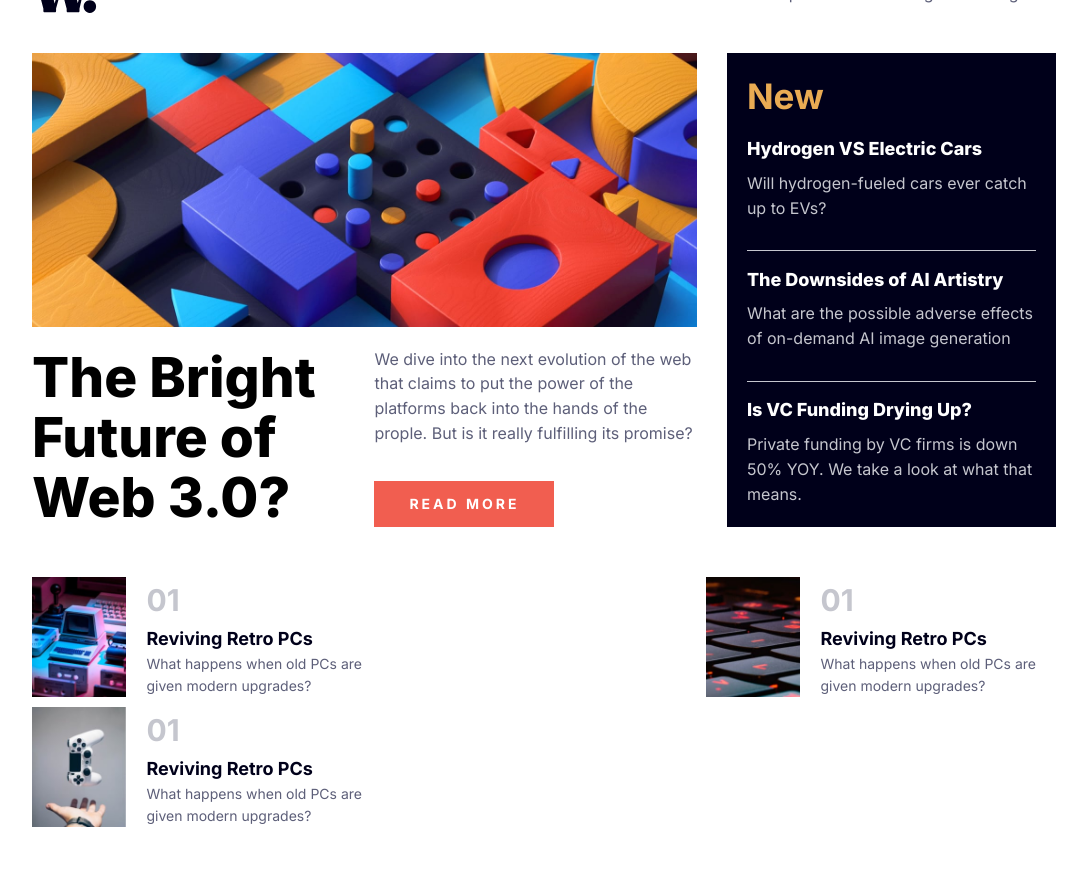
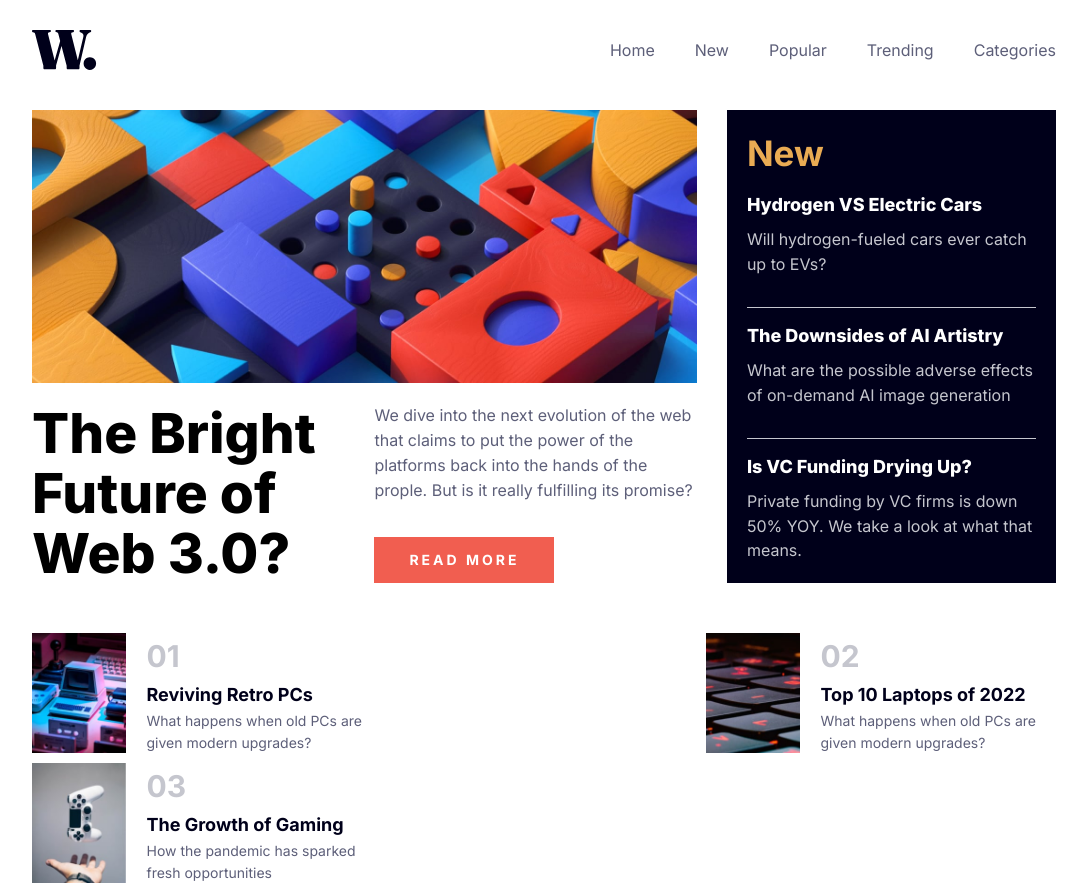
Before and after one commit to lucasfeklein/news-homepage, a React (Vite) app: page / in a window 1280 px wide. Shown: the whole page, without its empty margins (96-1183 px from the left). Before the commit the page ends 827 px from the top, so only its background shows below. Built offline with nearby package versions, Linux system fonts and the light colour scheme.

Commit message:
text dynamic

```diff
--- a/src/components/Content/Content.jsx
+++ b/src/components/Content/Content.jsx
@@ -89,14 +89,12 @@ function Content() {
                   fontWeight: "bold",
                 }}
               >
-                01
+                {card.number}
               </Text>
               <Title order={3} className={classes.card_title}>
-                Reviving Retro PCs
+                {card.title}
               </Title>
-              <Text className={classes.card_subtitle}>
-                What happens when old PCs are given modern upgrades?
-              </Text>
+              <Text className={classes.card_subtitle}>{card.subtitle}</Text>
             </Flex>
           </Flex>
         ))}
--- a/src/index.css
+++ b/src/index.css
@@ -11,9 +11,9 @@ body {
   display: flex;
   align-items: center;
   justify-content: center;
-  height: 100vh;
 }
 
 .container {
+  margin-top: 30px;
   width: 80%;
 }
```
